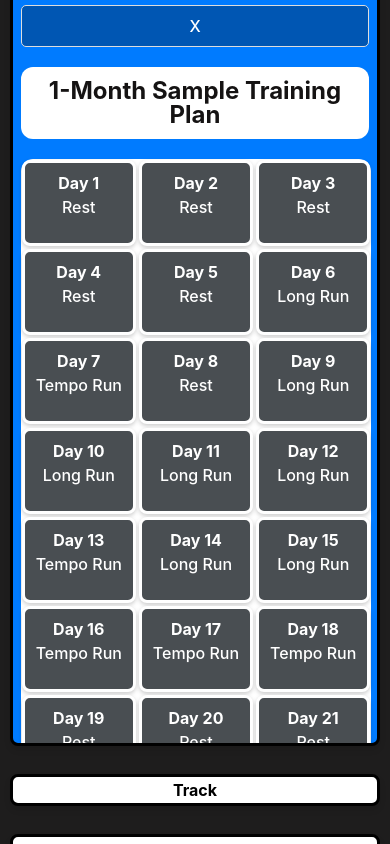
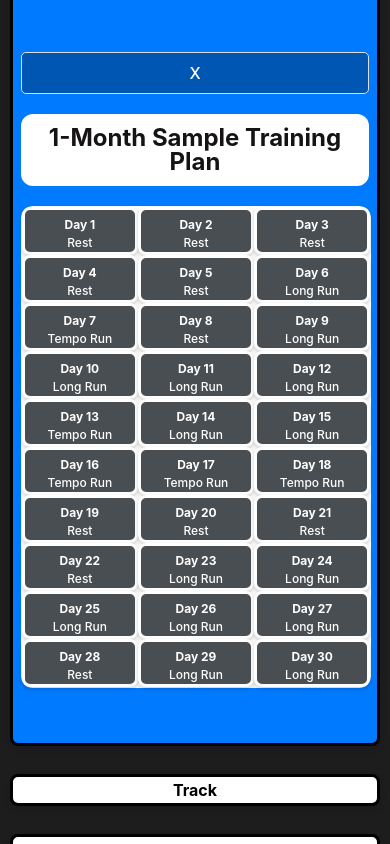
Before and after one commit to tulloch022/marathoner, a React (Vite) app: page / in a window 390 px wide. Both pictures are taken after a click on the button "Plan". Built offline with nearby package versions, Linux system fonts and the light colour scheme.

Commit message:
modified sizing of calendar for mobile

```diff
--- a/src/index.css
+++ b/src/index.css
@@ -105,7 +105,6 @@ h1, p {
   text-align: center;
   font-weight: bold;
   color: black;
-
 }
 
 
@@ -324,13 +323,13 @@ h1, p {
   }
 
   .calendar-day {
-    font-size: 1rem;
+    font-size: .75rem;
     line-height: 1.5em;
-    height: 4em;
+    height: 2.5em;
   }
 
   .calendar-grid {
-    gap: 0.2em;
+    gap: 0em;
   }
 
 
```
